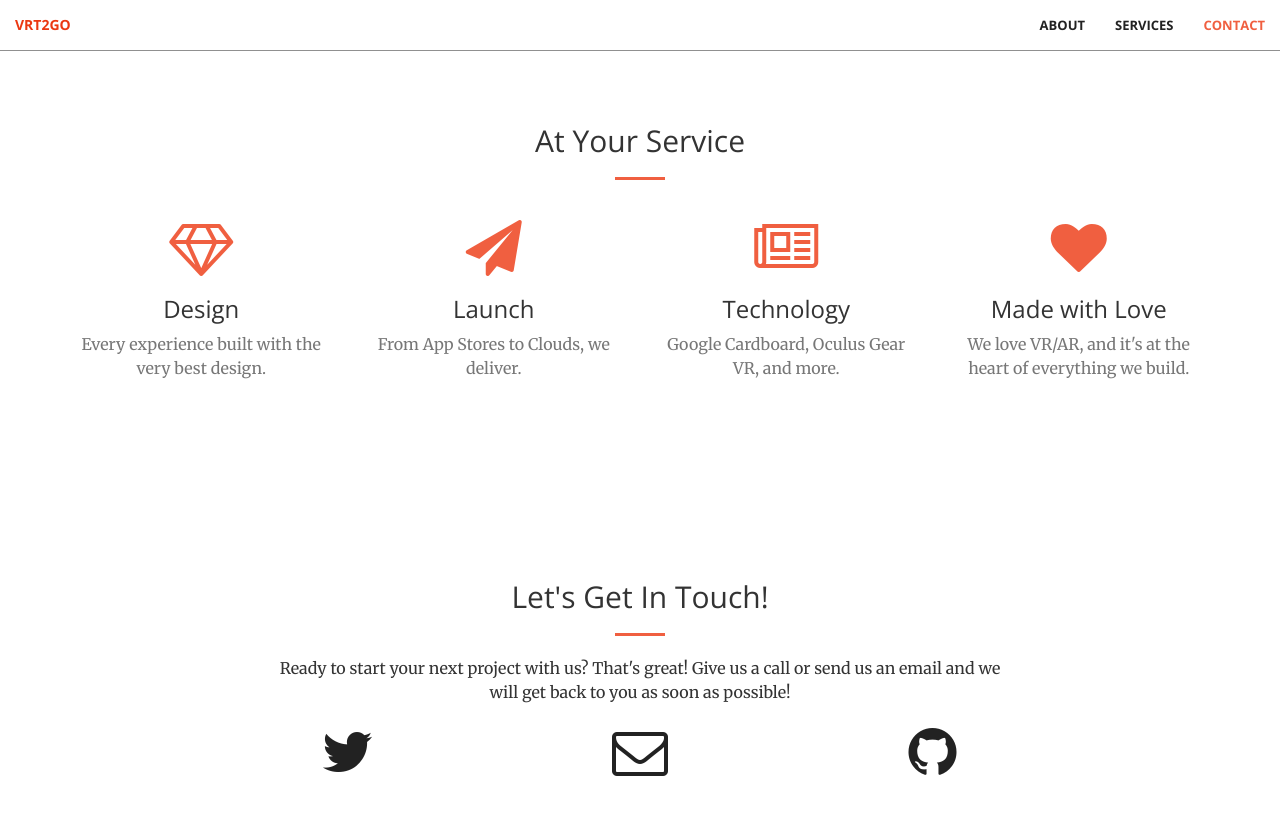
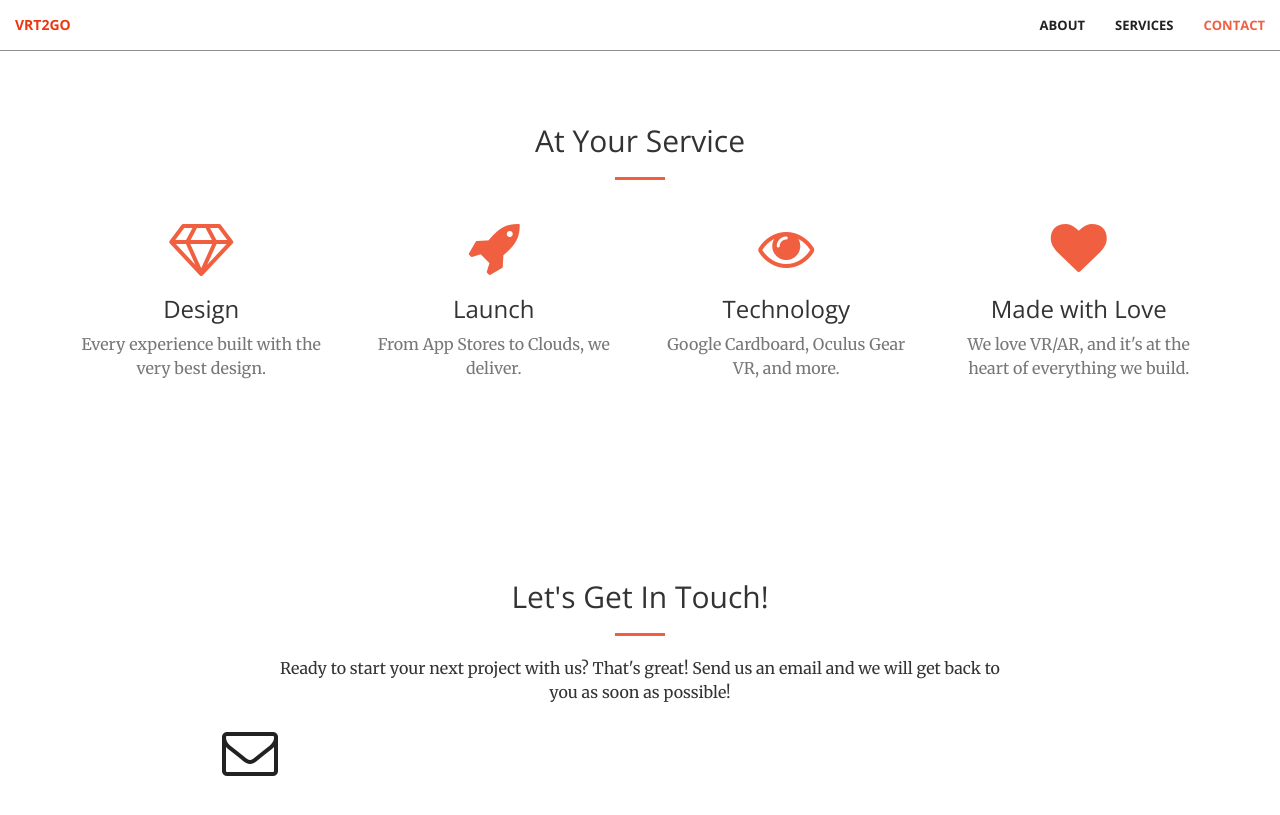
Before and after one commit to VRT2Go/vrt2go.github.io, a Jekyll site: the page built from index.html, in a window 1280 px wide and 900 px high, scrolled down 1318 px. Shown: the top 815 px of the window. Built offline with Jekyll 4.4.1, drawn with Linux system fonts in a browser that asks for light colours.

Commit message:
contact info javascript change and other text/icon changes
made contact info hidden with javascript; changed more text in services; changed icons

```diff
--- a/_config.yml
+++ b/_config.yml
@@ -1,6 +1,8 @@
 # Site settings
 title:
 email:
+email_user: info
+email_domain: vrt2go.com
 description: > # this means to ignore newlines until "baseurl:"
 baseurl: "" # the subpath of your site, e.g. /blog/
 url: "" # the base hostname & protocol for your site
--- a/_includes/contact.html
+++ b/_includes/contact.html
@@ -4,26 +4,15 @@
             <div class="col-lg-8 col-lg-offset-2 text-center">
                 <h2 class="section-heading">Let's Get In Touch!</h2>
                 <hr class="primary">
-                <p>Ready to start your next project with us? That's great! Give us a call or send us an email and we will get back to you as soon as possible!</p>
+                <p>Ready to start your next project with us? That's great! Send us an email and we will get back to you as soon as possible!</p>
             </div>
-        <div class="col-lg-2 col-lg-offset-2 text-center">
-            <a href="https://twitter.com/{{ site.twitter_username }}">
-                <i class="fa fa-twitter fa-3x wow bounceIn" data-wow-delay=".1s"></i>
-                <p>{{ site.twitter_username }}</p>
-            </a>
+
+        <div class="col-lg-2 col-lg-offset-1 text-center">
+            <script language="JavaScript">
+            document.write("<a href='" + "mail" + "to:" + "{{site.email_user}}" + "@" + "{{site.email_domain}}" + "'>" + "<i class='" + "fa fa-envelope-o fa-3x wow bounceIn'" + "data-wow-delay='" + ".1s'" + "'>" + "</i>" + "</a>");
+            </script>
         </div>
-        <div class="col-lg-2 col-lg-offset-1 text-center">
-            <a href="mailto:{{ site.email }}">
-            <i class="fa fa-envelope-o fa-3x wow bounceIn" data-wow-delay=".1s"></i>
-                <p>{{ site.email }}</p>
-            </a>
-        </div>
-        <div class="col-lg-2 col-lg-offset-1 text-center">
-            <a href="https://github.com/{{ site.github_username }}">
-            <i class="fa fa-github fa-3x wow bounceIn" data-wow-delay=".1s"></i>
-                <p>{{ site.github_username }}</p>
-            </a>
-        </div>
+
 
     </div>
 </section>
--- a/_includes/services.html
+++ b/_includes/services.html
@@ -18,14 +18,14 @@
             </div>
             <div class="col-lg-3 col-md-6 text-center">
                 <div class="service-box">
-                    <i class="fa fa-4x fa-paper-plane wow bounceIn text-primary" data-wow-delay=".1s"></i>
+                    <i class="fa fa-4x fa-rocket wow bounceIn text-primary" data-wow-delay=".1s"></i>
                     <h3>Launch</h3>
                     <p class="text-muted">From App Stores to Clouds, we deliver.</p>
                 </div>
             </div>
             <div class="col-lg-3 col-md-6 text-center">
                 <div class="service-box">
-                    <i class="fa fa-4x fa-newspaper-o wow bounceIn text-primary" data-wow-delay=".2s"></i>
+                    <i class="fa fa-4x fa-eye wow bounceIn text-primary" data-wow-delay=".2s"></i>
                     <h3>Technology</h3>
                     <p class="text-muted">Google Cardboard, Oculus Gear VR, and more.</p>
                 </div>
```
Also changed, not shown: 1 other file.
